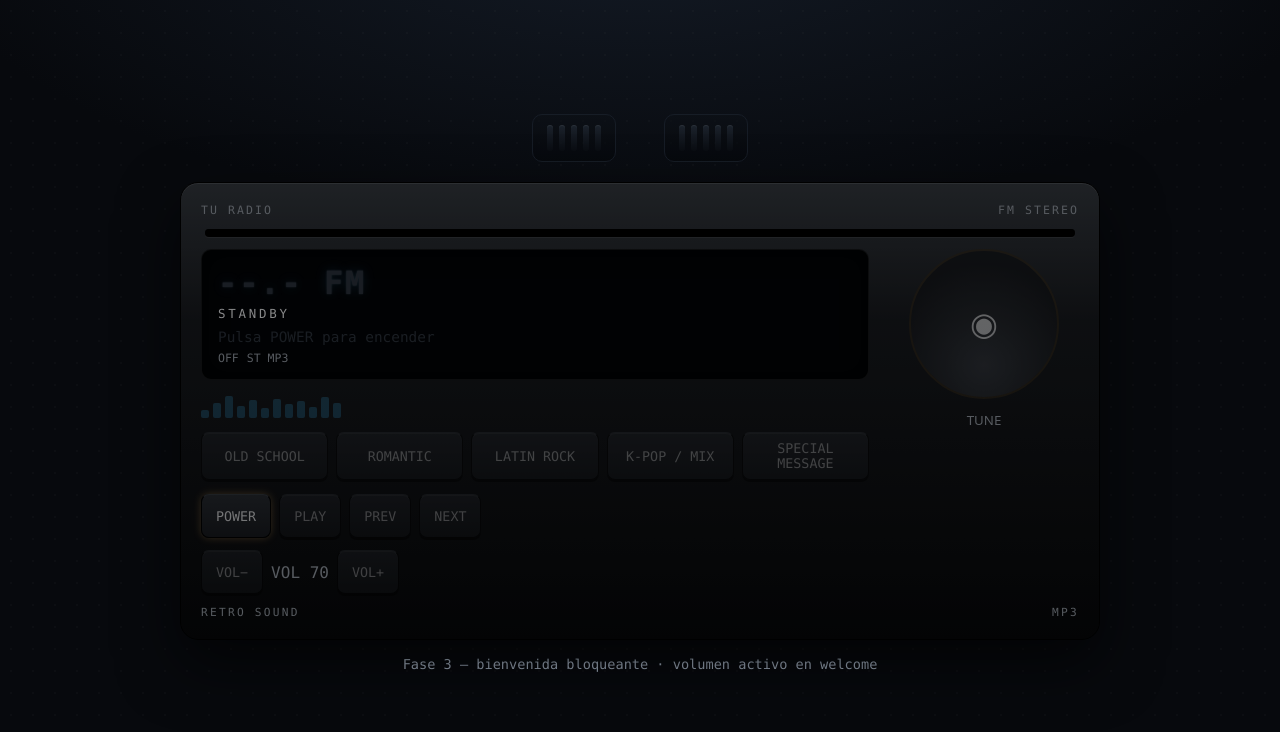
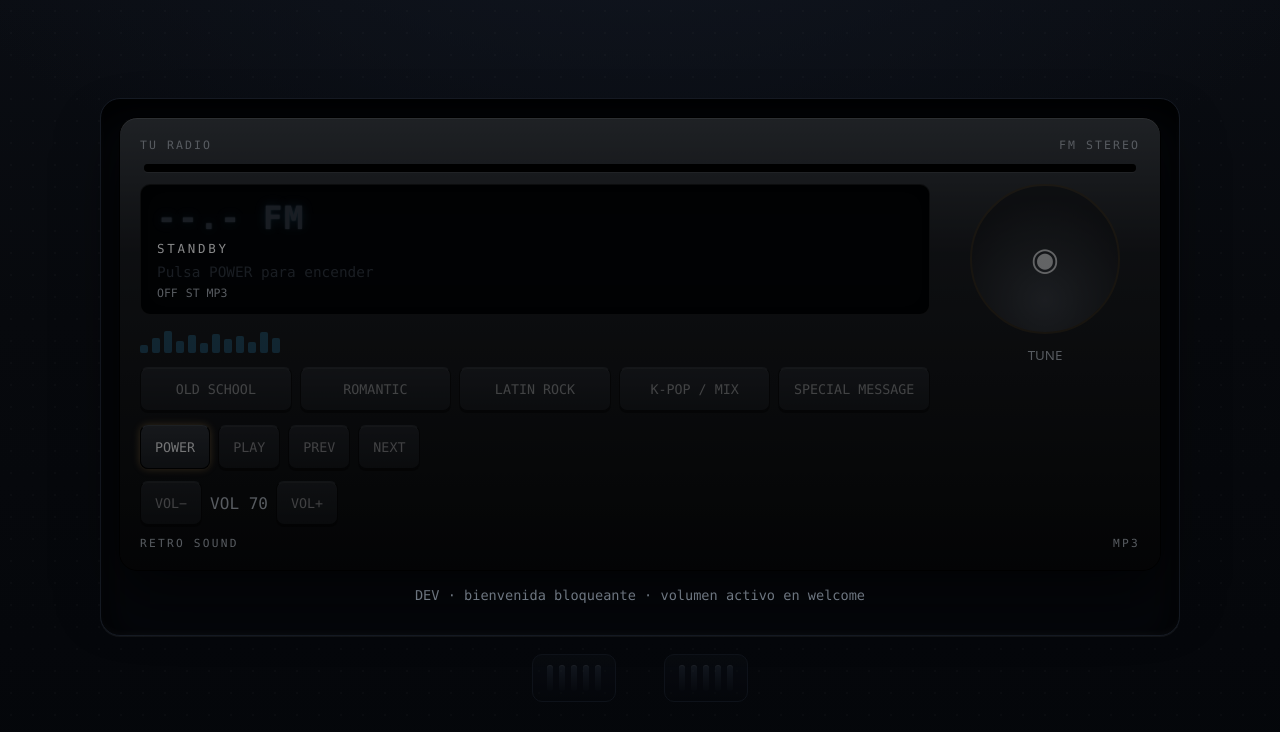
Before and after one commit to LucasCarvajalC/tu_radio, a React (Vite) app: page / in a window 1280 px wide. Shown: the top 732 px of the page. Built offline with nearby package versions, Linux system fonts and the light colour scheme.

Commit message:
style(visual): tablero hueco din

```diff
--- a/src/App.jsx
+++ b/src/App.jsx
@@ -11,7 +11,9 @@ export default function App() {
       {/* Único elemento de audio persistente. No recrearlo por pista. */}
       {/* oxlint-disable-next-line react(refs) */}
       <audio ref={audioRef} preload="metadata" aria-hidden="true" />
-      <p className="dashboard__hint">Fase 3 — bienvenida bloqueante · volumen activo en welcome</p>
+      {import.meta.env.DEV && (
+        <p className="dashboard__hint">DEV · bienvenida bloqueante · volumen activo en welcome</p>
+      )}
     </DashboardBackground>
   );
 }
--- a/src/components/dashboard/DashboardBackground.jsx
+++ b/src/components/dashboard/DashboardBackground.jsx
@@ -4,11 +4,13 @@ export default function DashboardBackground({ children }) {
   return (
     <div className="dashboard">
       <div className="dashboard__texture" aria-hidden="true" />
-      <div className="dashboard__top-row" aria-hidden="true">
+      <div className="din-slot">
+        <div className="dashboard__console-wrap">{children}</div>
+      </div>
+      <div className="dashboard__side-vents" aria-hidden="true">
         <DashboardVent />
         <DashboardVent />
       </div>
-      <div className="dashboard__console-wrap">{children}</div>
     </div>
   );
 }
--- a/src/styles/dashboard.css
+++ b/src/styles/dashboard.css
@@ -1,8 +1,8 @@
 .dashboard {
   min-height: 100svh;
   background:
-    radial-gradient(1200px 500px at 50% -10%, #141b26 0%, transparent 60%),
-    var(--dashboard-bg);
+    radial-gradient(1200px 500px at 50% -10%, #10151f 0%, transparent 60%),
+    linear-gradient(180deg, #0a0d13, var(--dashboard-bg) 40%, #04060a);
   display: flex;
   flex-direction: column;
   align-items: center;
@@ -23,11 +23,28 @@
   background-size: 22px 22px;
 }
 
-.dashboard__top-row {
+/* Hueco DIN donde encaja el equipo */
+.din-slot {
+  width: min(1080px, 100%);
+  padding: 18px;
+  border-radius: 20px;
+  background: #05070b;
+  border: 1px solid #161b24;
+  box-shadow:
+    inset 0 18px 40px rgb(0 0 0 / 85%),
+    inset 0 -2px 6px rgb(255 255 255 / 4%),
+    0 1px 0 rgb(255 255 255 / 5%);
+  position: relative;
+  z-index: 1;
+}
+
+.dashboard__side-vents {
   display: flex;
   gap: 48px;
-  margin-bottom: 20px;
-  opacity: 0.7;
+  margin-top: 18px;
+  opacity: 0.45;
+  position: relative;
+  z-index: 1;
 }
 
 .dash-vent {
@@ -48,9 +65,8 @@
 }
 
 .dashboard__console-wrap {
-  width: min(920px, 100%);
+  width: 100%;
   position: relative;
-  z-index: 1;
 }
 
 .dashboard__hint {
@@ -67,8 +83,12 @@
     justify-content: flex-start;
   }
 
-  .dashboard__top-row {
+  .din-slot {
+    padding: 10px;
+  }
+
+  .dashboard__side-vents {
     gap: 16px;
-    margin-bottom: 12px;
+    margin-top: 12px;
   }
 }
```
Also changed, not shown: 1 other file (tests, documents, lock files or other folders).
